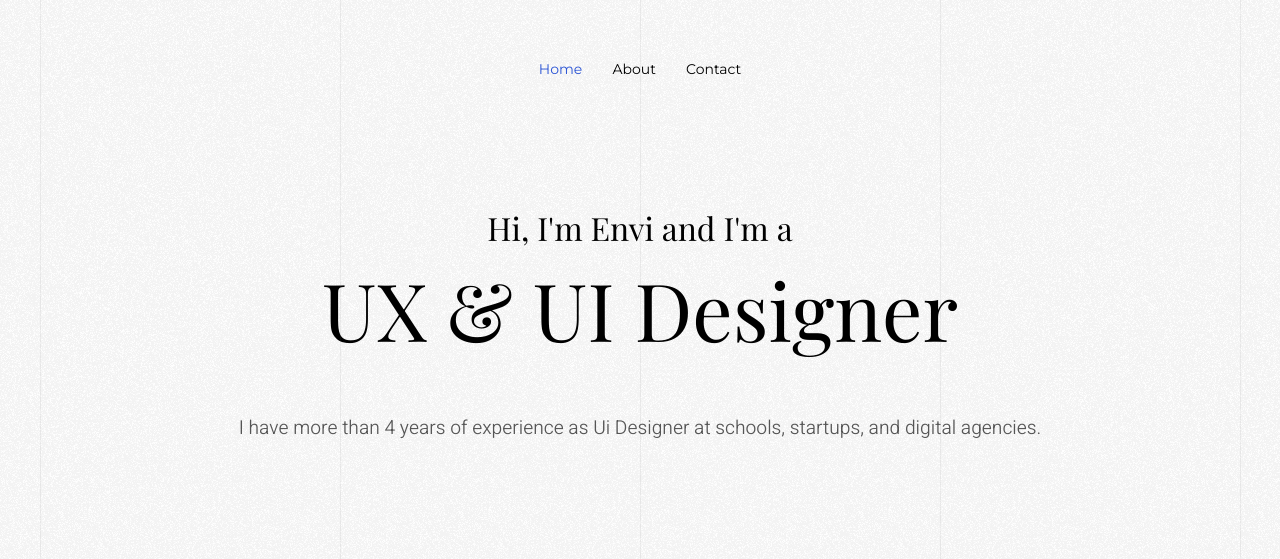
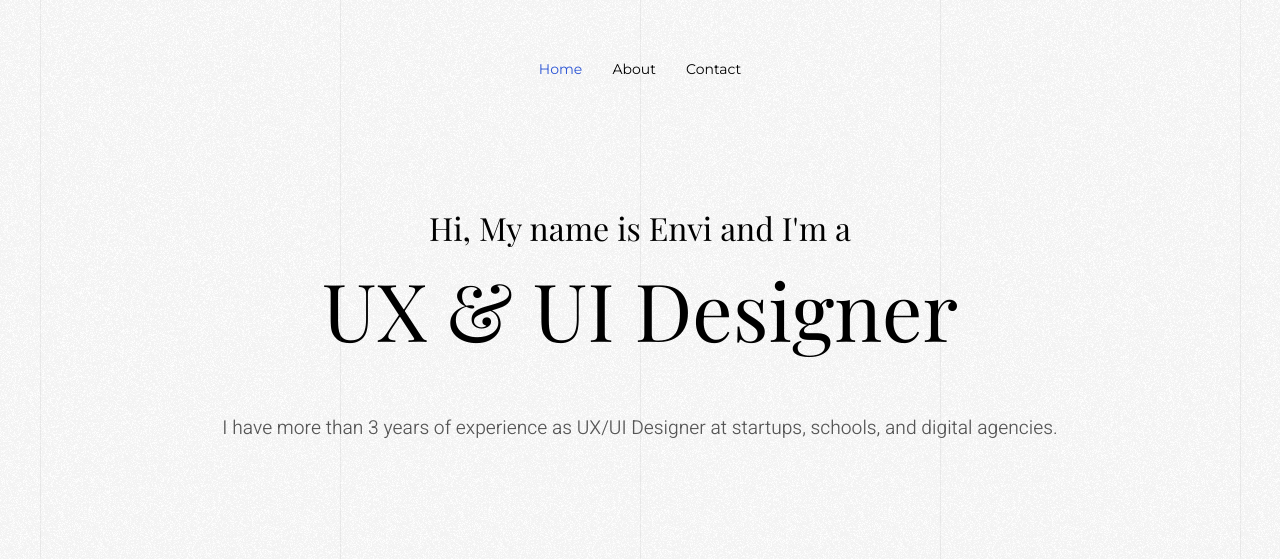
Before and after one commit to envibagus/portfolio, a plain HTML site: page index.html in a window 1280 px wide. Shown: the top 559 px of the page. Drawn offline with nearby package versions, Linux system fonts and the light colour scheme; files that its build step writes are made by us from their sources; a web font is replaced by a local one.

Commit message:
Update index.html

```diff
--- a/index.html
+++ b/index.html
@@ -41,9 +41,9 @@
       <div class="container">
         <div class="row">
           <div class="col-md-6 col-md-offset-3" style="margin-left: 0; width: 100%">
-            <h3>Hi, I'm Envi and I'm a</h3>
+            <h3>Hi, My name is Envi and I'm a</h3>
             <h1>UX & UI Designer</h1>
-            <p>I have more than 4 years of experience as Ui Designer at schools, startups, and digital agencies. </p>
+            <p>I have more than 3 years of experience as UX/UI Designer at startups, schools, and digital agencies. </p>
             <br>
             <br>
             <br>
```
